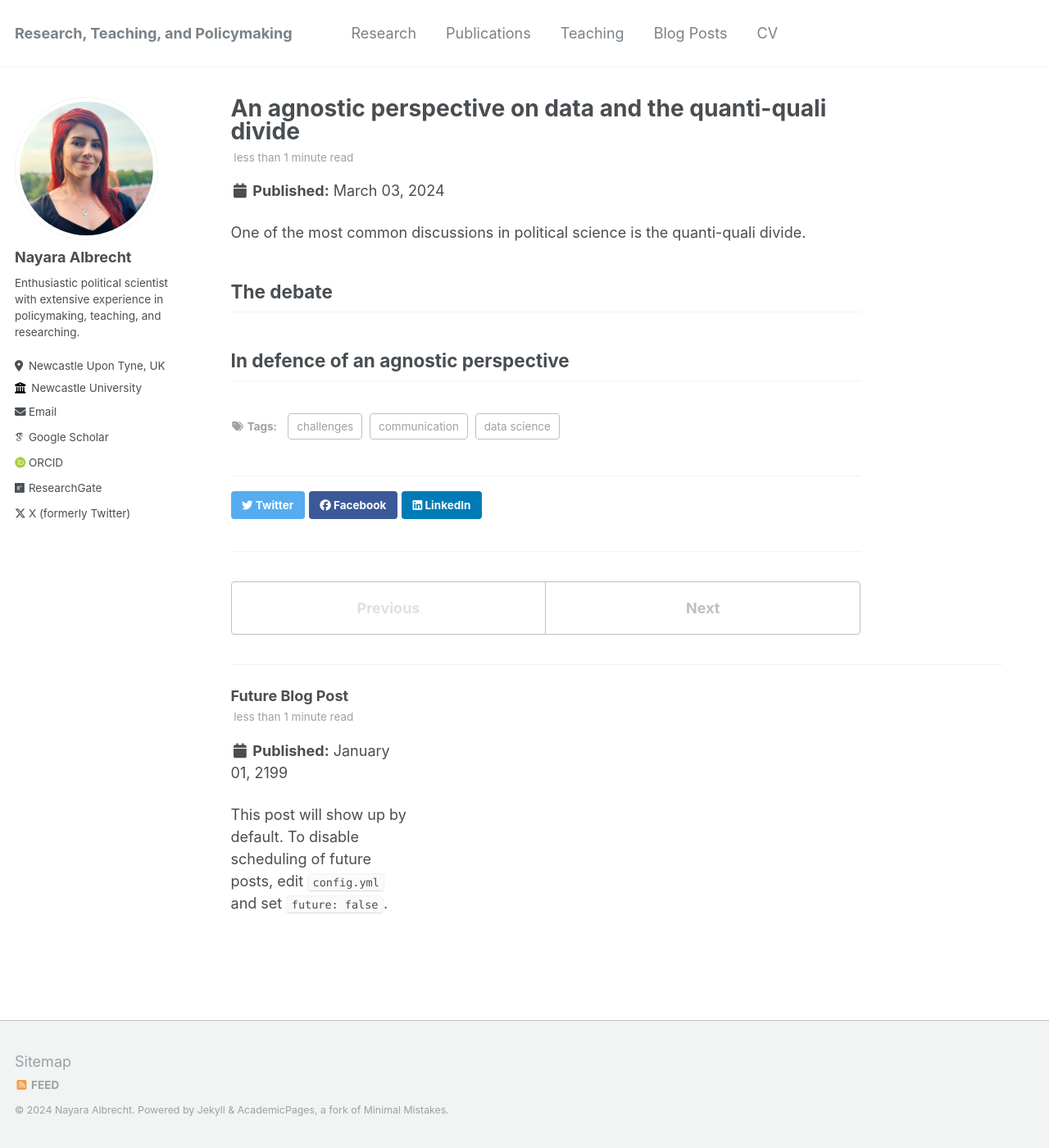
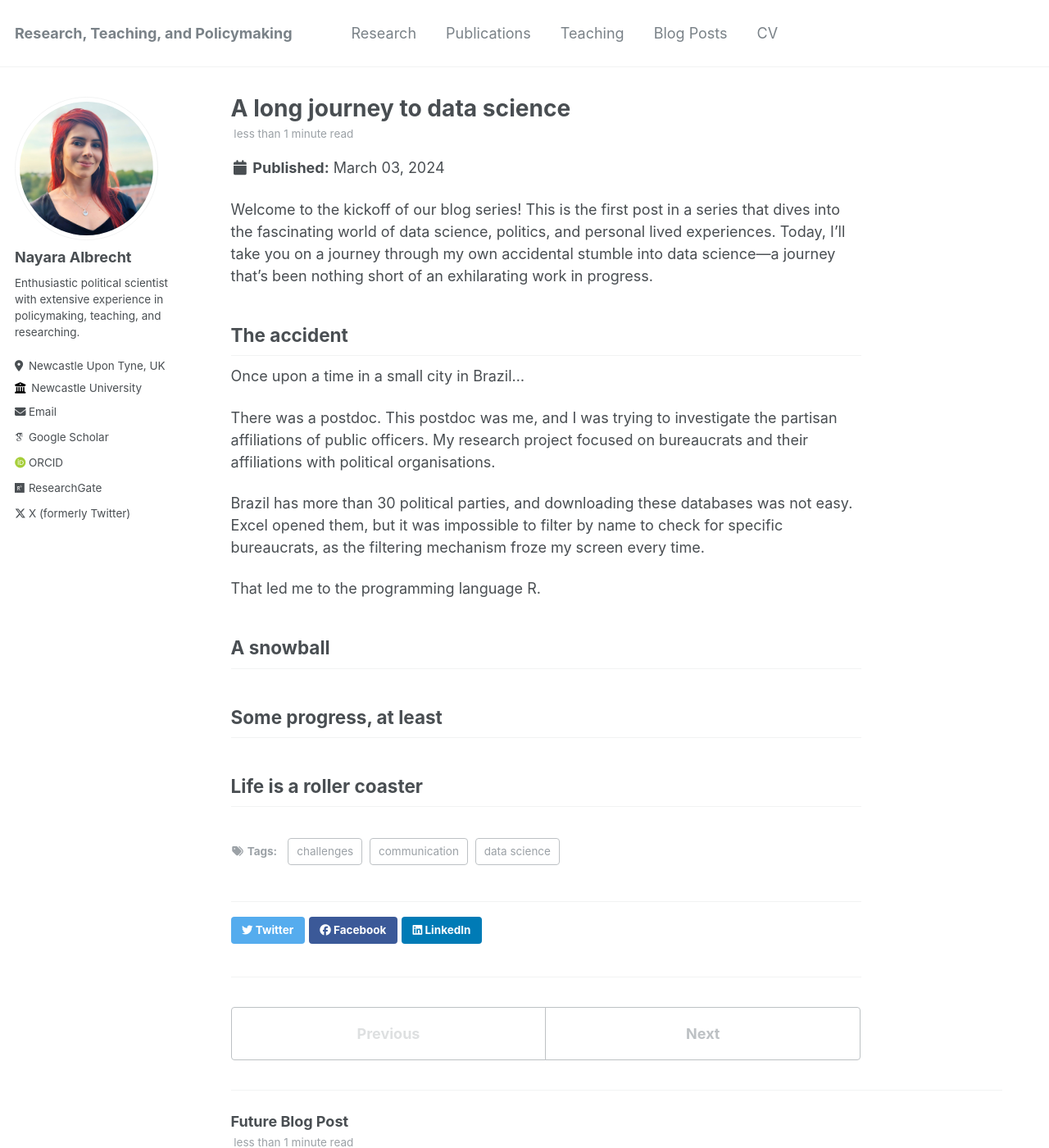
Before and after one commit to nayalbrecht/nayalbrecht.github.io, a Jekyll site: the page built from _posts/2024-03-03-blog-post-1.md, in a window 1280 px wide and 1400 px high. Shown: the whole window at 82% size. Built offline with Jekyll 4.4.1, drawn with Linux system fonts in a browser that asks for light colours; some web fonts are replaced.

Commit message:
Update 2024-03-03-blog-post-1.md

```diff
--- a/_posts/2024-03-03-blog-post-1.md
+++ b/_posts/2024-03-03-blog-post-1.md
@@ -1,5 +1,5 @@
 ---
-title: 'An agnostic perspective on data and the quanti-quali divide'
+title: 'A long journey to data science'
 date: 2024-03-03
 permalink: /posts/2024/03/blog-post-1/
 tags:
@@ -8,12 +8,24 @@ tags:
   - challenges
 ---
 
-One of the most common discussions in political science is the quanti-quali divide.
 
-The debate
+Welcome to the kickoff of our blog series! This is the first post in a series that dives into the fascinating world of data science, politics, and personal lived experiences. Today, I'll take you on a journey through my own accidental stumble into data science—a journey that's been nothing short of an exhilarating work in progress.
+
+The accident
+------
+Once upon a time in a small city in Brazil...
+
+There was a postdoc. This postdoc was me, and I was trying to investigate the partisan affiliations of public officers. My research project focused on bureaucrats and their affiliations with political organisations.
+
+Brazil has more than 30 political parties, and downloading these databases was not easy. Excel opened them, but it was impossible to filter by name to check for specific bureaucrats, as the filtering mechanism froze my screen every time.
+
+That led me to the programming language R.
+
+A snowball
 ------
 
+Some progress, at least
+------
 
-
-In defence of an agnostic perspective
+Life is a roller coaster
 ------
```
